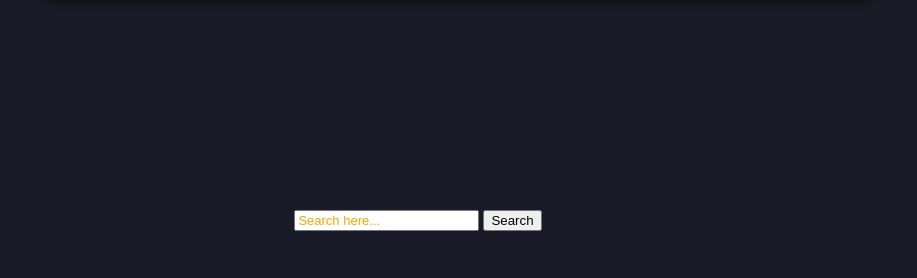
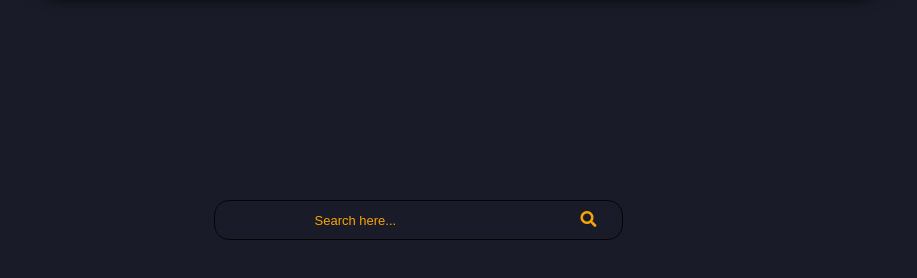
Before and after one commit to NikosZapantis/Book-E-Store, a plain HTML site: page index.html in a window 1280 px wide. Both pictures are taken after a click on the button "Search for a Book". Shown: the part 180-458 px from the top of the page, without its empty margins (222-1139 px from the left). Drawn offline with Linux system fonts and the light colour scheme.

Commit message:
General Customizations & Search Bar {Done}

```diff
--- a/index.html
+++ b/index.html
@@ -25,15 +25,16 @@
 
 
             <label for="title">Title</label>
-            <input type="text" id="title" placeholder="ex. (1922)">
+            <input type="text" id="title" placeholder="ex. (1922)" autocomplete="off">
             <br>
 
             <label for="author">Author</label>
-            <input type="text" id="author" placeholder="ex. (Stephen King)">
+            <input type="text" id="author" placeholder="ex. (Stephen King)" autocomplete="off">
             <br>
 
             <label for="genre">Genre</label>
             <select id="genre">
+                <option id="selectOpt" selected="" disabled="" value="">--Select--</option>
                 <option value="Science fiction">Science fiction</option>
                 <option value="Satire">Satire</option>
                 <option value="Drama">Drama</option>
@@ -45,7 +46,7 @@
             <br><br>
 
             <label for="price">Price</label>
-            <input type="number" id="price" min="0" step="0.01" placeholder="0.00">
+            <input type="number" id="price" min="0" step="0.01" placeholder="0.00" autocomplete="off">
             <br>
 
             <button type="submit" id="submitBtn">Add book 📔</button>
@@ -53,8 +54,10 @@
     </div>
 
     <div id="searchBookSelected" style="display: none;">
-        <input type="search" placeholder="Search here...">
-        <button type="button">Search</button>
+        <input type="search" placeholder="Search here..." id="searchInput" autocomplete="off">
+        <button type="submit" id="searchBtn">
+            <i class="fas fa-search"></i>
+        </button>
     </div>
 
     <script src="/src/bookstore.js"></script>
--- a/src/bookstore.css
+++ b/src/bookstore.css
@@ -10,6 +10,7 @@ body {
     position: relative;
 }
 
+/* Headline Customization */
 h1 {
     position: absolute;
     text-align: center;
@@ -23,17 +24,19 @@ h1 {
     box-shadow: 7px 10px 15px 7px rgba(0, 0, 0, 0.9);
 }
 
-/* Customization for the color of the placeholders */
+/* Placeholder Customization */
 ::placeholder {
     color: rgb(248, 164, 6);
     font-size: small;
 }
 
+/* Label Customization */
 label {
     color:rgb(248, 164, 6);
     font-size: large;
 }
 
+/* Starting-Box Customization */
 .firstSelect-container, #addBookSelected {
     position: absolute;
     top: 60%;
@@ -51,12 +54,14 @@ label {
     box-shadow: 16px 24px 19px 3px rgba(0, 0, 0, 0.6);
 }
 
+/* Starting-Box Options Customization */
 .firstSelectOptions-container {
     display: flex;
     justify-content: space-between;
     width: 100%;
 }
 
+/* Starting-Box Buttons Customization */
 #addBookBtn, #searchBookBtn {
     position: relative;
     width: 200px;
@@ -78,6 +83,7 @@ label {
     color:rgb(248, 164, 6);
 }
 
+/* addBookForm inputs Customization */
 .addBookForm input {
     display: block;
     margin-bottom: 10px;
@@ -88,6 +94,13 @@ label {
     color:rgb(248, 164, 6);
     border-radius: 5px;
     background-color: transparent;
+    transition: 0.4s ease-in-out;
+}
+
+.addBookForm input:focus {
+    outline: none;
+    border-color: rgb(248, 164, 6);
+    box-shadow: 18px 16px 23px 5px rgba(0, 0, 0, 0.6);
 }
 
 #genre {
@@ -131,6 +144,7 @@ label {
     background-color: transparent;
 }
 
+/* Home Button Customization */
 #return-to-main {
     position: absolute;
     top: 3%;
@@ -151,3 +165,47 @@ label {
     transform: scale(1.05);
     box-shadow: 0 0 10px rgba(0, 0, 0, 0.3);
 }
+
+/* Search Book-Box Customization */
+#searchBookSelected {
+    position: relative;
+}
+
+/* SearchBar Customization */
+#searchInput {
+    width: 100%;
+    max-width: 600px;
+    padding: 10px 100px;
+    font-size: 16px;
+    border: 1px solid #050507;
+    border-radius: 15px;
+    color: rgb(248, 164, 6);
+    background-color: transparent;
+    transition: 0.4s ease-in-out;
+}
+
+#searchInput:focus {
+    outline: none;
+    border-color: rgb(248, 164, 6);
+    box-shadow: 18px 16px 23px 5px rgba(0, 0, 0, 0.6);
+}
+
+#searchBtn {
+    position: absolute;
+    top: 50%;
+    right: 10px;
+    transform: translateY(-50%);
+    background-color: transparent;
+    color: rgb(248, 164, 6);
+    border: none;
+    border-radius: 10px;
+    padding: 8px 16px;
+    font-size: 16px;
+    cursor: pointer;
+    transition: 0.6s ease-in-out;
+}
+
+#searchBtn:hover {
+    color: black;
+    background-color: rgb(248, 164, 6);
+}
```
